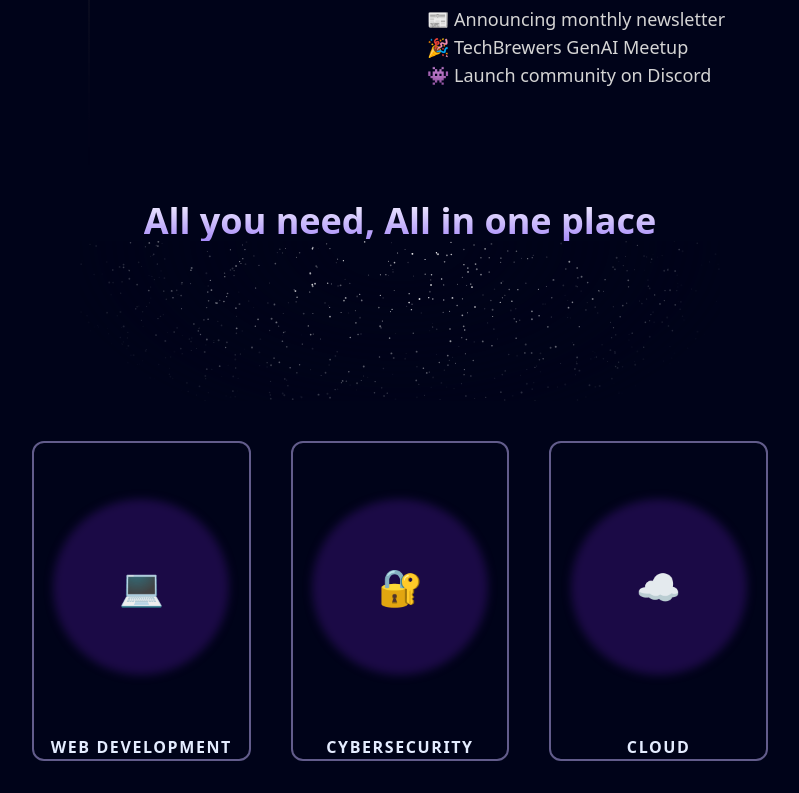
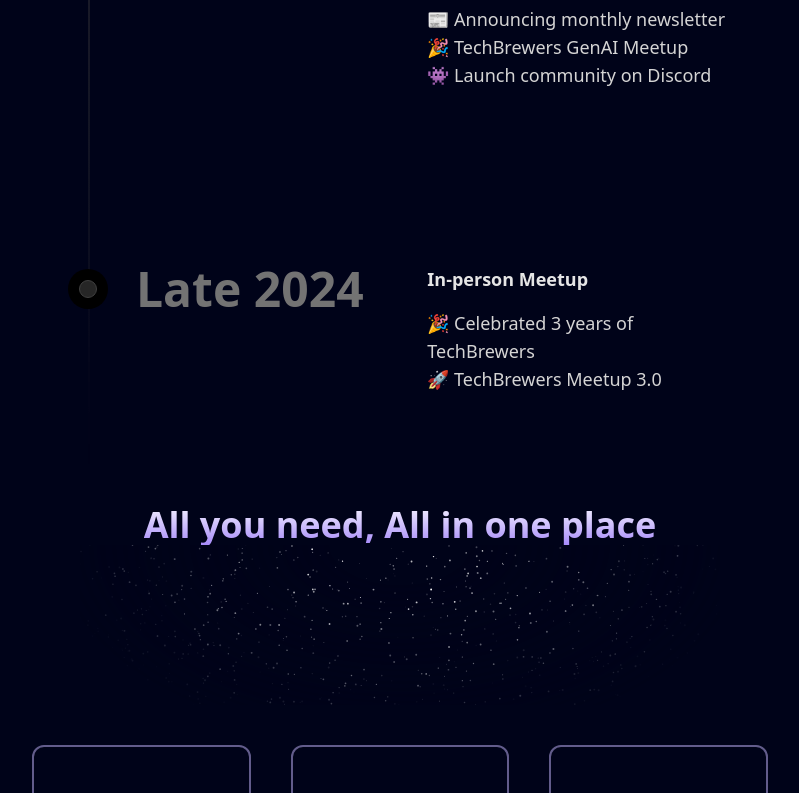
Before and after one commit to mrunankpawar/techbrewers-v3, a Next.js app: page /community in a window 1280 px wide. Shown: the part 2127-2920 px from the top of the page, without its empty margins (240-1039 px from the left). Built offline with nearby package versions, Linux system fonts and the light colour scheme.

Commit message:
updated community page with late 2024

```diff
--- a/components/Community.tsx
+++ b/components/Community.tsx
@@ -148,6 +148,30 @@
       </div>
     ),
   },
+  {
+    title: "Late 2024",
+    content: (
+      <div>
+        <p className="text-neutral-800 dark:text-neutral-200 text-md text-left font-bold md:text-lg mb-4">
+          In-person Meetup
+        </p>
+        <div className="mb-8">
+          <div className="flex gap-2 items-center text-neutral-700 dark:text-neutral-300 text-left text-md md:text-lg">
+            🎉 Celebrated 3 years of TechBrewers
+          </div>
+          <div className="flex gap-2 items-center text-neutral-700 dark:text-neutral-300 text-left text-md md:text-lg">
+            🚀 TechBrewers Meetup 3.0
+          </div>
+          {/* <div className="flex gap-2 items-center text-neutral-700 dark:text-neutral-300 text-left text-md md:text-lg">
+            🎉 TechBrewers GenAI Meetup
+          </div>
+          <div className="flex gap-2 items-center text-neutral-700 dark:text-neutral-300 text-left text-md md:text-lg">
+            👾 Launch community on Discord
+          </div> */}
+        </div>
+      </div>
+    ),
+  },
 ];
 
 function Community() {
```
